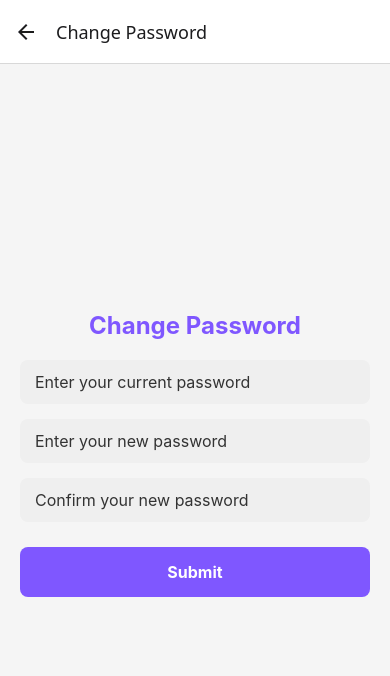
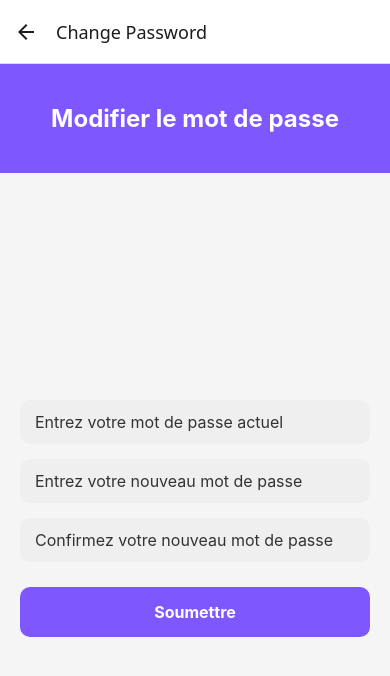
Before and after one commit to ty-mxm/calendo-app, a React Native app in the folder MyApp/: screen /ChangePassword in a window 390 px wide. Shown: the top 676 px of the page. Built offline with nearby package versions, Linux system fonts and the light colour scheme.

Commit message:
💄 Update UI and translate to French

```diff
--- a/MyApp/src/screens/Profile/ChangePasswordScreen.tsx
+++ b/MyApp/src/screens/Profile/ChangePasswordScreen.tsx
@@ -4,25 +4,32 @@ import { View, Text, TextInput, TouchableOpacity, StyleSheet } from 'react-nativ
 export default function ChangePasswordScreen() {
   return (
     <View style={styles.container}>
-      <Text style={styles.title}>Change Password</Text>
+      {/* Header */}
+      <View style={styles.header}>
+        <Text style={styles.headerText}>Modifier le mot de passe</Text>
+      </View>
+
+      {/* Content */}
+      <View style={styles.content}>
         <TextInput
           style={styles.input}
-        placeholder="Enter your current password"
+          placeholder="Entrez votre mot de passe actuel"
           secureTextEntry
         />
         <TextInput
           style={styles.input}
-        placeholder="Enter your new password"
+          placeholder="Entrez votre nouveau mot de passe"
           secureTextEntry
         />
         <TextInput
           style={styles.input}
-        placeholder="Confirm your new password"
+          placeholder="Confirmez votre nouveau mot de passe"
           secureTextEntry
         />
         <TouchableOpacity style={styles.button}>
-        <Text style={styles.buttonText}>Submit</Text>
+          <Text style={styles.buttonText}>Soumettre</Text>
         </TouchableOpacity>
+      </View>
     </View>
   );
 }
@@ -30,20 +37,27 @@ export default function ChangePasswordScreen() {
 const styles = StyleSheet.create({
   container: {
     flex: 1,
-    padding: 20,
-    justifyContent: 'center',
     backgroundColor: '#F5F5F5',
   },
-  title: {
+  header: {
+    backgroundColor: '#7F57FF',
+    paddingVertical: 40,
+    alignItems: 'center',
+    marginBottom: 20,
+  },
+  headerText: {
     fontSize: 24,
     fontWeight: 'bold',
-    marginBottom: 20,
-    textAlign: 'center',
-    color: '#7F57FF',
+    color: '#FFF',
+  },
+  content: {
+    flex: 1,
+    paddingHorizontal: 20,
+    justifyContent: 'center',
   },
   input: {
     backgroundColor: '#EFEFEF',
-    borderRadius: 8,
+    borderRadius: 10,
     paddingVertical: 12,
     paddingHorizontal: 15,
     marginBottom: 15,
@@ -53,7 +67,7 @@ const styles = StyleSheet.create({
   button: {
     backgroundColor: '#7F57FF',
     paddingVertical: 15,
-    borderRadius: 8,
+    borderRadius: 10,
     alignItems: 'center',
     marginTop: 10,
   },
--- a/MyApp/src/screens/Profile/UserProfileScreen.tsx
+++ b/MyApp/src/screens/Profile/UserProfileScreen.tsx
@@ -102,7 +102,7 @@ const styles = StyleSheet.create({
   optionButton: {
     flexDirection: 'row',
     alignItems: 'center',
-    backgroundColor: '#7F57FF',
+    backgroundColor: '#6495ED',
     borderRadius: 10,
     paddingVertical: 15,
     paddingHorizontal: 20,
@@ -117,7 +117,7 @@ const styles = StyleSheet.create({
   logoutButton: {
     flexDirection: 'row',
     alignItems: 'center',
-    backgroundColor: '#000',
+    backgroundColor: '#7F57FF',
     borderRadius: 10,
     paddingVertical: 15,
     paddingHorizontal: 20,
```
Lines whose indentation alone changed are shown as unchanged.
